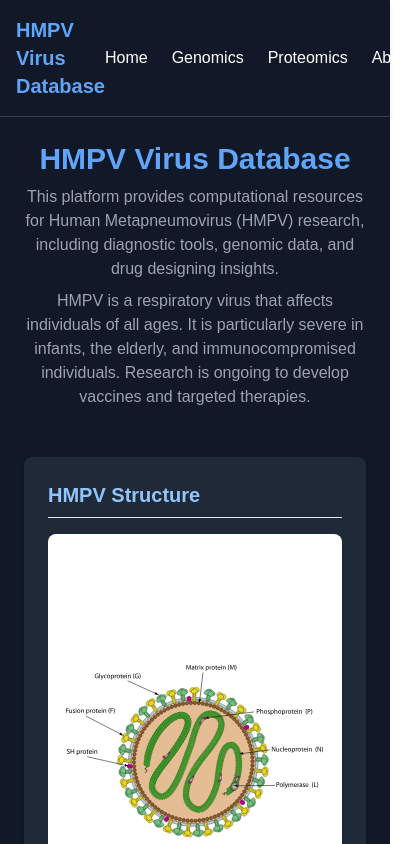
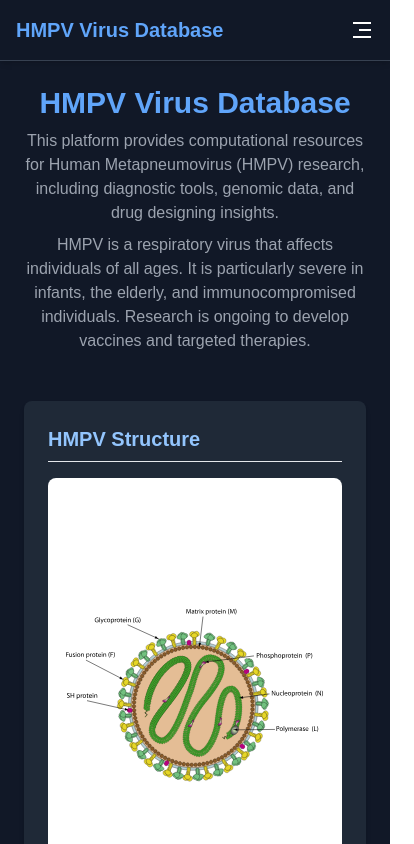
Before and after one commit to RaghavRanjeet/HMPV, a Next.js app in the folder mini_project/: page / in a window 390 px wide. Shown: the top 844 px of the page, 414 px wide, since content can reach past the window. Built offline with nearby package versions, Linux system fonts and the light colour scheme.

Commit message:
Implement responsive mobile menu in Navbar with hamburger toggle and overlay

```diff
--- a/mini_project/src/app/navbar/page.jsx
+++ b/mini_project/src/app/navbar/page.jsx
@@ -1,53 +1,100 @@
 "use client";
-import React from "react";
+import React, { useState, useEffect } from "react";
 import Link from "next/link";
+import { RiMenu3Line, RiCloseLine } from "react-icons/ri";
 
 export default function Navbar() {
+  const [isOpen, setIsOpen] = useState(false);
+
+  // Optional: Prevent body scroll when menu is open
+  useEffect(() => {
+    document.body.style.overflow = isOpen ? "hidden" : "auto";
+  }, [isOpen]);
+
   return (
-    <header className="bg-gray-900 text-white p-4 shadow-md border-b border-gray-700">
+    <header className="bg-gray-900 text-white p-4 shadow-md border-b border-gray-700 relative z-50">
       <div className="container mx-auto flex justify-between items-center">
         <h1 className="text-xl font-bold text-blue-400">
-          {" "}
           <Link href="/Home" className="hover:text-blue-400">
             HMPV Virus Database
           </Link>
         </h1>
-        <nav>
+
+        {/* Hamburger Icon */}
+        <button
+          className="md:hidden text-white text-2xl z-50"
+          onClick={() => setIsOpen(!isOpen)}
+        >
+          {isOpen ? <RiCloseLine /> : <RiMenu3Line />}
+        </button>
+
+        {/* Desktop Menu */}
+        <nav className="hidden md:block">
           <ul className="flex space-x-6">
-            <li className="nav-item">
+            <li>
               <Link href="/Home" className="hover:text-blue-400">
                 Home
               </Link>
             </li>
-            <li className="nav-item">
+            <li>
               <Link href="/genomics" className="hover:text-blue-400">
                 Genomics
               </Link>
             </li>
-            <li className="nav-item">
+            <li>
               <Link href="/proteomics" className="hover:text-blue-400">
                 Proteomics
               </Link>
             </li>
-            <li className="nav-item">
+            <li>
               <Link href="/about" className="hover:text-blue-400">
                 About
               </Link>
             </li>
-
-            {/* <li className="nav-item">
-              <Link href="/SignIn" className="hover:text-blue-400">
-                Sign In
-              </Link>
-            </li>
-            <li className="nav-item">
-              <Link href="/SignUp" className="hover:text-blue-400">
-                Sign Up
-              </Link>
-            </li> */}
           </ul>
         </nav>
       </div>
+
+      {/* Overlay Mobile Menu */}
+      {isOpen && (
+        <div
+          className={`
+      fixed top-0 left-0 w-full h-full bg-gray-900
+      flex flex-col items-center justify-center space-y-6 text-xl md:hidden z-40
+      opacity-0 scale-95 transition-opacity transition-transform duration-500 ease-in-out
+      ${isOpen ? "opacity-90 scale-100" : ""}
+    `}
+        >
+          <Link
+            href="/Home"
+            onClick={() => setIsOpen(false)}
+            className="hover:text-blue-400"
+          >
+            Home
+          </Link>
+          <Link
+            href="/genomics"
+            onClick={() => setIsOpen(false)}
+            className="hover:text-blue-400"
+          >
+            Genomics
+          </Link>
+          <Link
+            href="/proteomics"
+            onClick={() => setIsOpen(false)}
+            className="hover:text-blue-400"
+          >
+            Proteomics
+          </Link>
+          <Link
+            href="/about"
+            onClick={() => setIsOpen(false)}
+            className="hover:text-blue-400"
+          >
+            About
+          </Link>
+        </div>
+      )}
     </header>
   );
 }
```
